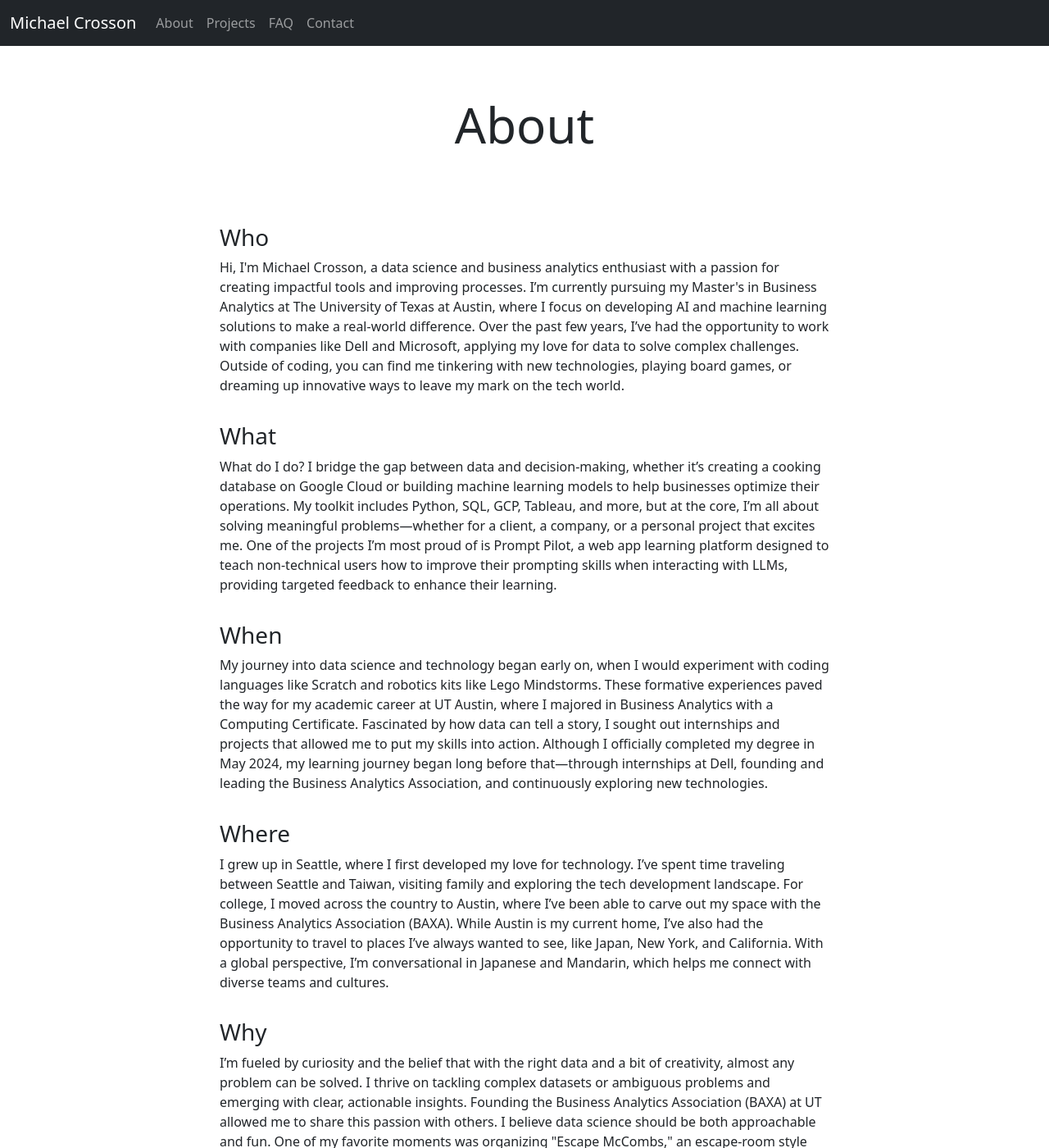
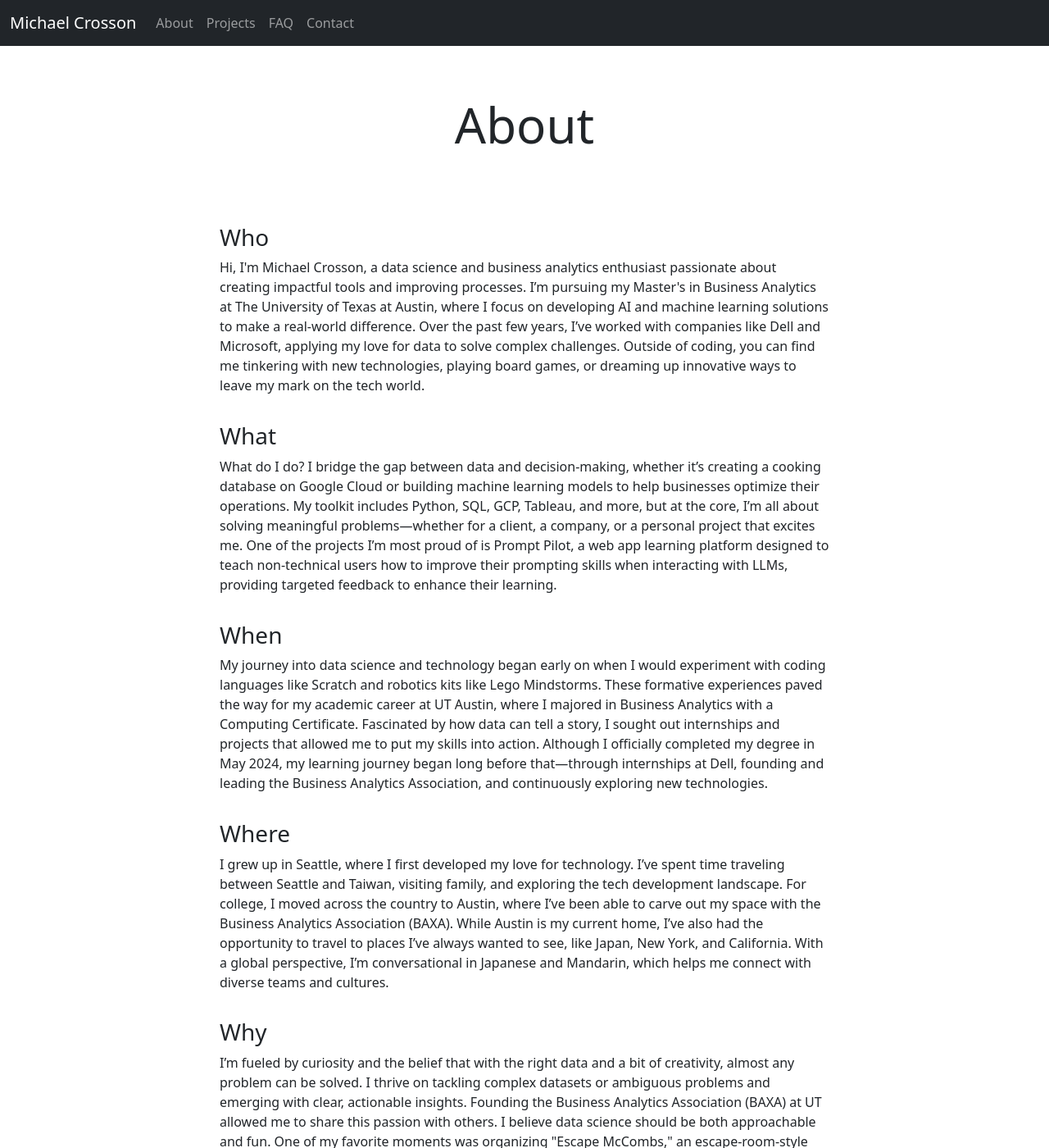
Before and after one commit to MichaelCrosson/MichaelCrosson.github.io, a Jekyll site: the page built from about.html, in a window 1280 px wide and 1400 px high. Shown: the whole window at 82% size. Built offline with Jekyll 4.4.1, drawn with Linux system fonts in a browser that asks for light colours; nearby versions of some CDN libraries; Markdown is read by kramdown in place of the engine named in the settings; some of the changed text lies outside the part shown.

Commit message:
Update about.html

```diff
--- a/about.html
+++ b/about.html
@@ -8,45 +8,31 @@
 <div class="col-lg-8 center">
 	<h3>Who</h3>
 	<p>
-		Hi, I'm Michael Crosson, a data science and business analytics enthusiast with a passion for creating impactful tools and improving processes.
-		I’m currently pursuing my Master's in Business Analytics at The University of Texas at Austin, where I focus on developing AI and machine learning solutions to make a real-world difference.
-		Over the past few years, I’ve had the opportunity to work with companies like Dell and Microsoft, applying my love for data to solve complex challenges.
-		Outside of coding, you can find me tinkering with new technologies, playing board games, or dreaming up innovative ways to leave my mark on the tech world.
+		Hi, I'm Michael Crosson, a data science and business analytics enthusiast passionate about creating impactful tools and improving processes. I’m pursuing my Master's in Business Analytics at The University of Texas at Austin, where I focus on developing AI and machine learning solutions to make a real-world difference. Over the past few years, I’ve worked with companies like Dell and Microsoft, applying my love for data to solve complex challenges. Outside of coding, you can find me tinkering with new technologies, playing board games, or dreaming up innovative ways to leave my mark on the tech world.
 	</p>
 
 	<h3>What</h3>
 	<p>
-		What do I do? I bridge the gap between data and decision-making, whether it’s creating a cooking database on Google Cloud or building machine learning models to help businesses optimize their operations.
-		My toolkit includes Python, SQL, GCP, Tableau, and more, but at the core, I’m all about solving meaningful problems—whether for a client, a company, or a personal project that excites me.
-		One of the projects I’m most proud of is Prompt Pilot, a web app learning platform designed to teach non-technical users how to improve their prompting skills when interacting with LLMs, providing targeted feedback to enhance their learning.
+		What do I do? I bridge the gap between data and decision-making, whether it’s creating a cooking database on Google Cloud or building machine learning models to help businesses optimize their operations. My toolkit includes Python, SQL, GCP, Tableau, and more, but at the core, I’m all about solving meaningful problems—whether for a client, a company, or a personal project that excites me. One of the projects I’m most proud of is Prompt Pilot, a web app learning platform designed to teach non-technical users how to improve their prompting skills when interacting with LLMs, providing targeted feedback to enhance their learning.
 	</p>
 
 	<h3>When</h3>
 	<p>
-		My journey into data science and technology began early on, when I would experiment with coding languages like Scratch and robotics kits like Lego Mindstorms.
-		These formative experiences paved the way for my academic career at UT Austin, where I majored in Business Analytics with a Computing Certificate.
-		Fascinated by how data can tell a story, I sought out internships and projects that allowed me to put my skills into action.
-		Although I officially completed my degree in May 2024, my learning journey began long before that—through internships at Dell, founding and leading the Business Analytics Association, and continuously exploring new technologies.
+		My journey into data science and technology began early on when I would experiment with coding languages like Scratch and robotics kits like Lego Mindstorms. These formative experiences paved the way for my academic career at UT Austin, where I majored in Business Analytics with a Computing Certificate. Fascinated by how data can tell a story, I sought out internships and projects that allowed me to put my skills into action. Although I officially completed my degree in May 2024, my learning journey began long before that—through internships at Dell, founding and leading the Business Analytics Association, and continuously exploring new technologies.
 	</p>
 
 	<h3>Where</h3>
 	<p>
-		I grew up in Seattle, where I first developed my love for technology. I’ve spent time traveling between Seattle and Taiwan, visiting family and exploring the tech development landscape.
-		For college, I moved across the country to Austin, where I’ve been able to carve out my space with the Business Analytics Association (BAXA). While Austin is my current home, I’ve also had the opportunity to travel to places I’ve always wanted to see, like Japan, New York, and California.
-		With a global perspective, I’m conversational in Japanese and Mandarin, which helps me connect with diverse teams and cultures.
+		I grew up in Seattle, where I first developed my love for technology. I’ve spent time traveling between Seattle and Taiwan, visiting family, and exploring the tech development landscape. For college, I moved across the country to Austin, where I’ve been able to carve out my space with the Business Analytics Association (BAXA). While Austin is my current home, I’ve also had the opportunity to travel to places I’ve always wanted to see, like Japan, New York, and California. With a global perspective, I’m conversational in Japanese and Mandarin, which helps me connect with diverse teams and cultures.
 	</p>
 
 	<h3>Why</h3>
 	<p>
-		I’m fueled by curiosity and the belief that with the right data and a bit of creativity, almost any problem can be solved.
-		I thrive on tackling complex datasets or ambiguous problems and emerging with clear, actionable insights. Founding the Business Analytics Association (BAXA) at UT allowed me to share this passion with others.
-		I believe data science should be both approachable and fun. One of my favorite moments was organizing "Escape McCombs," an escape-room style coding challenge that gave students a chance to showcase their skills in a fun and collaborative environment.
+		I’m fueled by curiosity and the belief that with the right data and a bit of creativity, almost any problem can be solved. I thrive on tackling complex datasets or ambiguous problems and emerging with clear, actionable insights. Founding the Business Analytics Association (BAXA) at UT allowed me to share this passion with others. I believe data science should be both approachable and fun. One of my favorite moments was organizing "Escape McCombs," an escape-room-style coding challenge that gave students a chance to showcase their skills in a fun and collaborative environment.
 	</p>
 
 	<h3>How</h3>
 	<p>
-		How do I make things happen? Whether through leading initiatives like BAXA or collaborating on intricate projects, I approach each challenge with creativity and persistence.
-		No problem is too complex. I love experimenting with new tools, optimizing workflows, and building solutions that are both effective and easy to use.
-		I’m always learning and adapting—whether it’s mastering new coding frameworks or finding creative ways to solve old problems. I believe the best solutions come from combining technical expertise with a hands-on, problem-solving mindset.
+		How do I make things happen? Whether through leading initiatives like BAXA or collaborating on intricate projects, I approach each challenge with creativity and persistence. No problem is too complex. I love experimenting with new tools, optimizing workflows, and building solutions that are both effective and easy to use. I’m always learning and adapting—whether it’s mastering new coding frameworks or finding creative ways to solve old problems. I believe the best solutions come from combining technical expertise with a hands-on, problem-solving mindset.
 	</p>
 </div>
```
